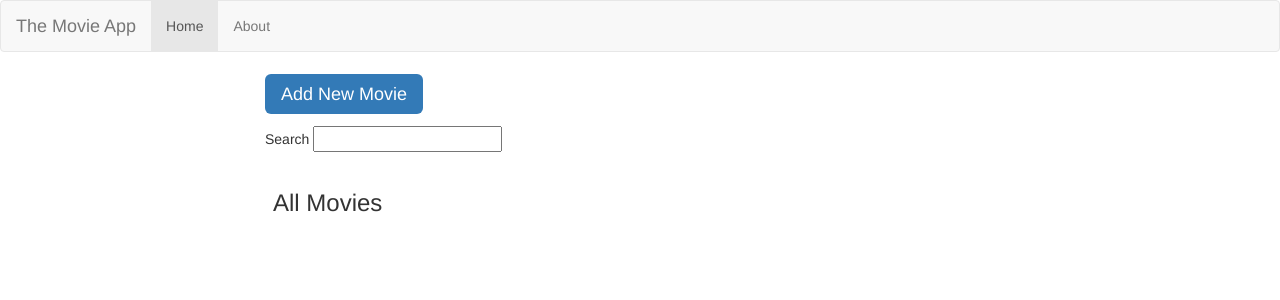
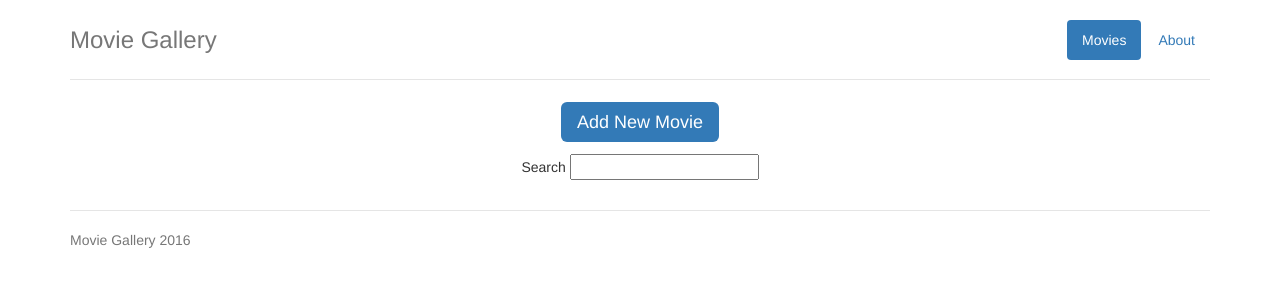
Before and after one commit to davgibbs/movies-spa, a Django app: page / in a window 1280 px wide. Shown: the top 300 px of the page. Run offline with Django 3.2, Linux system fonts and the light colour scheme; data that the repository does not hold is empty; some libraries are stand-ins or nearby versions.

Commit message:
Better Layout

```diff
--- a/apps/movies/static/movies/css/app.css
+++ b/apps/movies/static/movies/css/app.css
@@ -15,5 +15,39 @@
 }
 
 .centre_text{
+    clear: both;
     text-align: center;
 }
+
+
+body {
+    padding-bottom: 20px;
+    padding-top: 20px;
+}
+
+.header {
+  border-bottom: 1px solid #e5e5e5;
+  margin-bottom: 30px;
+}
+
+.header h3 {
+  line-height: 40px;
+  padding-bottom: 19px;
+  margin-bottom: 0;
+  margin-top: 0;
+}
+
+.jumbotron {
+  text-align: center;
+}
+
+.product-cell {
+  margin-bottom: 30px;
+}
+
+.footer {
+  border-top: 1px solid #e5e5e5;
+  color: #777777;
+  margin-top: 30px;
+  padding-top: 19px;
+}
--- a/apps/movies/static/movies/partials/movies.html
+++ b/apps/movies/static/movies/partials/movies.html
@@ -1,22 +1,20 @@
+<div class="centre_text">
 <a ui-sref="newMovie" class="btn-primary btn-lg nodecoration">Add New Movie</a>
 <br>
 <br>
-<p>Search <input type="text" ng-model="test"></p>
-<table class="table movietable">
-    <tr>
-        <td><h3>All Movies</h3></td>
-        <td></td>
-    </tr>
-    <tr dir-paginate="movie in movies| filter : test|itemsPerPage:5">
-        <td>
-            <img ng-src="[[movie.image]]" alt="Movie Image" height="42" width="42"> [[movie.title]]
-        </td>
-        <td>
-            <a class="btn btn-primary" ui-sref="viewMovie({id:movie.id})">View</a>
-            <a class="btn btn-danger"  ng-click="deleteMovie(movie)">Delete</a>
-        </td>
-    </tr>
-</table>
-<div class="centre_text">
-    <dir-pagination-controls max-size="5" direction-links="false" boundary-links="true" ></dir-pagination-controls>
-<div>
+  <p>Search <input type="text" ng-model="test"></p> <div>
+  <div class="col-lg-4 product-cell" dir-paginate="movie in movies | filter : test |itemsPerPage:6">
+    <div class="thumbnail">
+      <img ng-src="[[movie.image]]" alt="Smiley face">
+      <div class="caption">
+        <h3>[[movie.title]]</h3>
+        <p>
+            <a href="#/movies/[[movie.id]]/view" class="btn btn-small btn-primary">Read more</a>
+            <a class="btn btn-danger"  ng-click="deleteMovie(movie)">Delete</a></p>
+      </div>
+    </div>
+  </div>
+</div>
+ <div class="centre_text">
+     <dir-pagination-controls max-size="6" direction-links="false" boundary-links="true" ></dir-pagination-controls>
+ <div>
--- a/apps/movies/templates/movies/index.html
+++ b/apps/movies/templates/movies/index.html
@@ -12,31 +12,19 @@
     <link rel="stylesheet" type="text/css" href="{% static 'movies/css/app.css' %}"/>
   </head>
   <body>
-    <nav class="navbar navbar-default" role="navigation">
-      <div class="container-fluid">
-        <div class="navbar-header">
-          <a class="navbar-brand" ui-sref="movies">The Movie App</a>
-        </div>
-<!--        <div class="collapse navbar-collapse">-->
-          <ul class="nav navbar-nav" ng-controller="NavigationCtrl">
-            <li ng-class="{ active: isCurrentPath('/movies') }">
-                <a ui-sref="movies">Home</a>
-            </li>
-            <li ng-class="{ active: isCurrentPath('/about') }">
-                <a ui-sref="about">About</a>
-            </li>
-          </ul>
-<!--        </div>-->
-      </div>
-    </nav>
-    <div class="container">
-      <div class="row top-buffer">
-        <div class="col-xs-8 col-xs-offset-2">
-          <div ui-view></div> <!-- This is where our views will load -->
-        </div>
-      </div>
-    </div> <!-- test including my own jquery crashed before.. Will hamper modulity of code -->
-<!--    <script src="https://ajax.googleapis.com/ajax/libs/angularjs/1.5.7/angular.min.js"></script>-->
+  <div class="container">
+    <div class="header">
+      <ul class="nav nav-pills pull-right" ng-controller="NavigationCtrl">
+        <li ng-class="{active:isCurrentPath('/movies')}"><a href="#/movies">Movies</a></li>
+        <li ng-class="{active:isCurrentPath('/about')}"><a href="#/about">About</a></li>
+      </ul>
+      <h3 class="text-muted">Movie Gallery</h3>
+    </div>
+    <div ui-view></div>
+    <div class="footer">
+      <p>Movie Gallery 2016</p>
+    </div>
+  </div>
 
     <script src="{% static 'movies/lib/angular.min.js' %}"></script> <!-- get most recent angular -->
     <script src="{% static 'movies/js/app.js' %}"></script>
--- a/apps/spa_movies/settings.py
+++ b/apps/spa_movies/settings.py
@@ -131,9 +131,9 @@ STATIC_ROOT = os.path.join(BASE_DIR, "static")
 # For speed on a small site, it is okay for the moment
 REST_FRAMEWORK = {
     'PAGE_SIZE': 100,
-    'DEFAULT_PERMISSION_CLASSES': (
-        'rest_framework.permissions.IsAuthenticated',
-    )
+#    'DEFAULT_PERMISSION_CLASSES': (
+#        'rest_framework.permissions.IsAuthenticated',
+#    )
 }
 
 # User uploaded files "Media"
```
